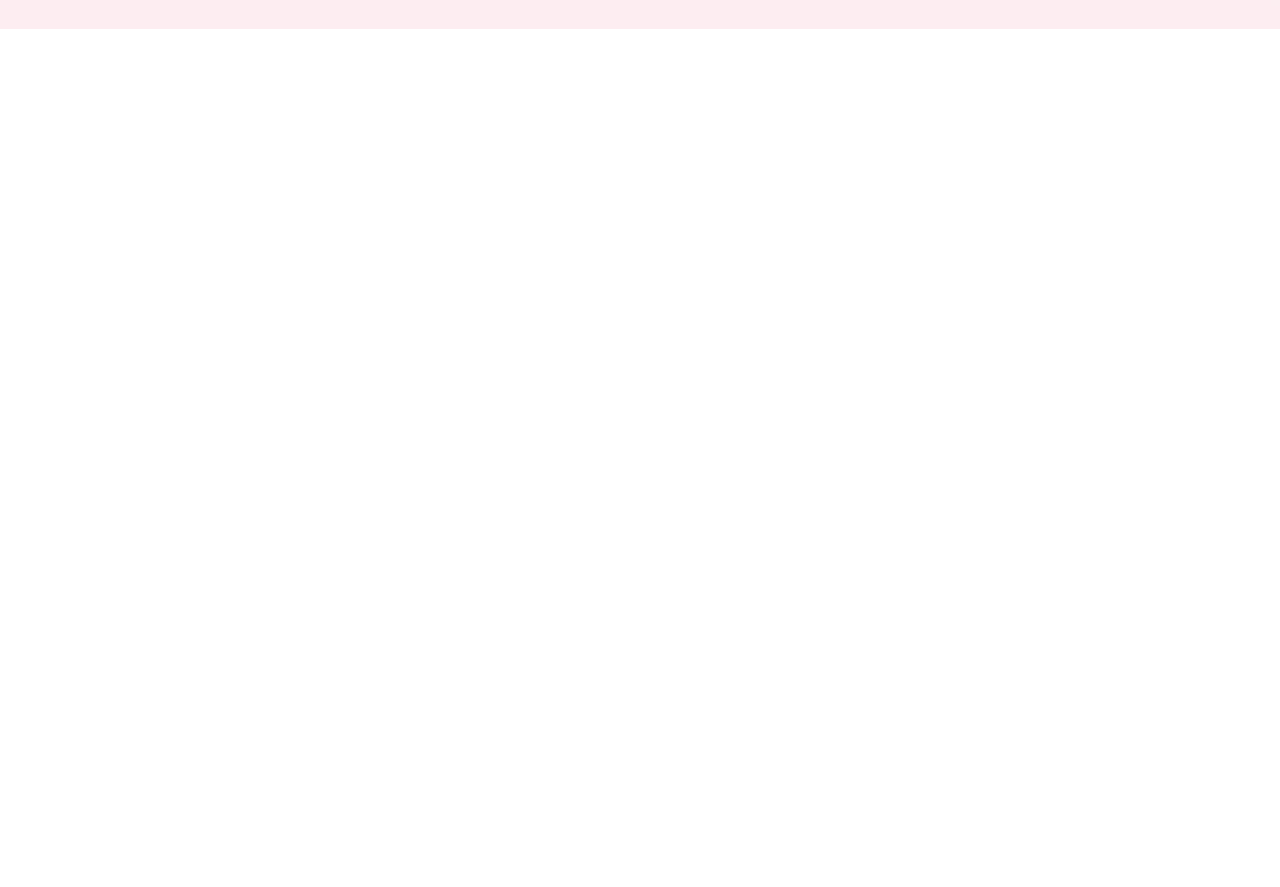
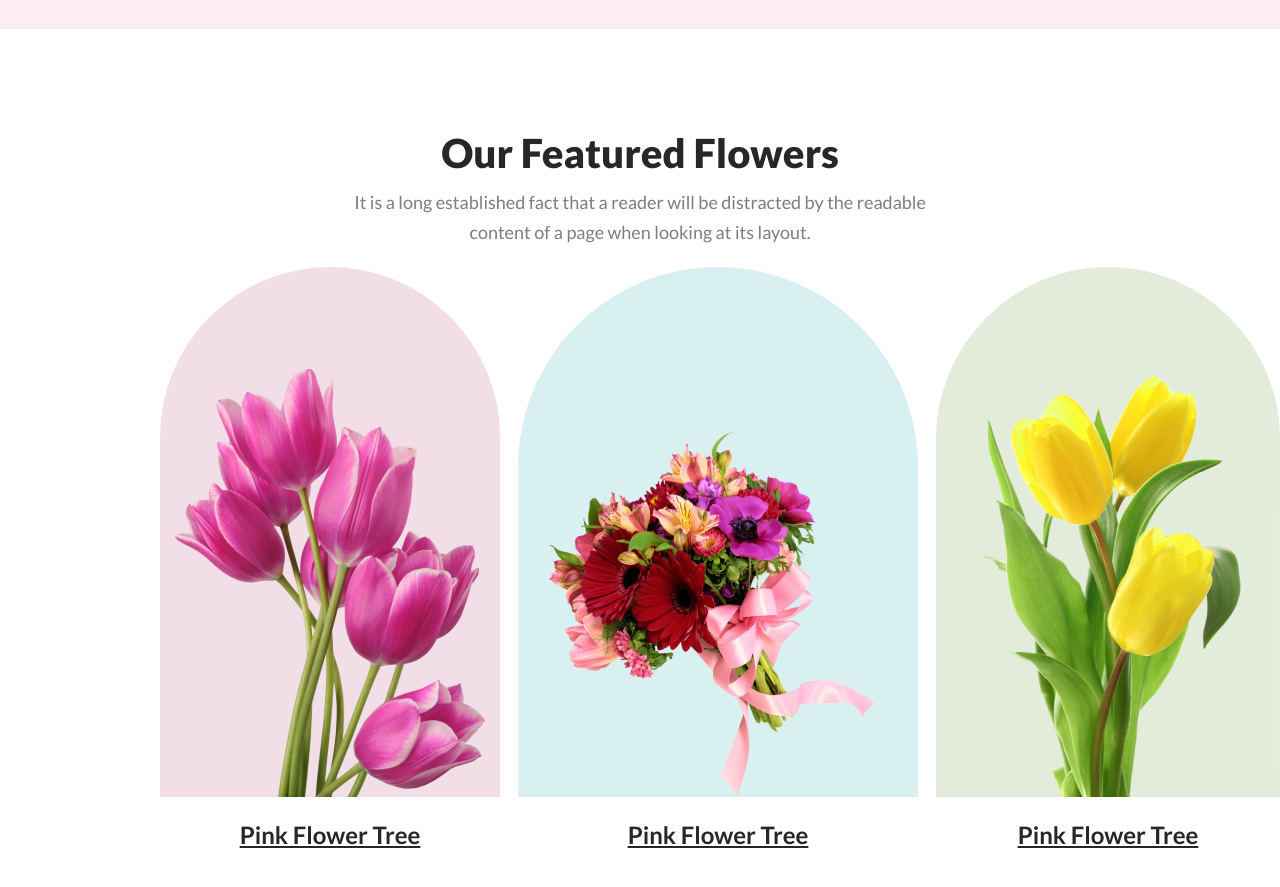
Before and after one commit to arif-05/flower-shop, a plain HTML site: page index.html in a window 1280 px wide. Shown: the part 503-1390 px from the top of the page. Before the commit the page ends 800 px from the top, so only its background shows below. Drawn offline with Linux system fonts and the light colour scheme.

Commit message:
flower section done

```diff
--- a/index.html
+++ b/index.html
@@ -7,6 +7,8 @@
     <link rel="stylesheet" href="styles/style.css">
 </head>
 <body>
+
+    <!-- Header -->
     <header>
         <div class="container banner">
             <div class="banner-text">
@@ -24,5 +26,43 @@
         </div>
     </header>
 
+    <!-- Flower section -->
+
+    <section id="featured">
+
+        <div class="container">
+            <div class="section-heading">
+                <h2>Our Featured Flowers</h2>
+                <p>It is a long established fact that a reader will be distracted by the readable content of a page when looking at its layout.</p>
+            </div>
+            <div class="section-content">
+                <!-- (.flower>.flower-img>img+p)*3 -->
+                <div class="flower">
+                    <div class="flower-img pink">
+                        <img src="Flower Asset/pngwing 6.png" alt="">
+
+                    </div>
+                    <p>Pink Flower Tree</p>
+                </div>
+                <div class="flower">
+                    <div class="flower-img blue">
+                        <img src="Flower Asset/pngwing 5.png" alt="">
+
+                    </div>
+                    <p>Pink Flower Tree</p>
+                </div>
+                <div class="flower">
+                    <div class="flower-img green">
+                        <img src="Flower Asset/pngwing 7.png" alt="">
+
+                    </div>
+                    <p>Pink Flower Tree</p>
+                </div>
+            </div>
+        </div>
+
+    </section>
+
+
 </body>
 </html>
--- a/styles/style.css
+++ b/styles/style.css
@@ -20,6 +20,15 @@ letter-spacing: 0%;
 text-align: left;
 }
 
+.container{
+    width: 75%;
+    max-width: 1440px;
+    margin: 0 auto;
+    /* display: flex; */
+
+}
+
+
 button{
  border-radius: 8px;
 
@@ -33,6 +42,30 @@ letter-spacing: 0%;
 text-align: left;
 padding: 15px 20px;
 /* margin-top: 20px; */
+cursor: pointer;
+transition: all 1s;
+}
+
+button:hover{
+ background: yellowgreen;
+}
+
+.section-heading{
+    max-width: 594px;
+    margin: 20px auto;
+}
+.section-heading h2{
+ color: rgb(39, 39, 39);
+font-size: 40px;
+font-weight: 800;
+line-height: 48px;
+letter-spacing: 0%;
+text-align: center;
+margin: 10px;
+
+}
+.section-heading p{
+    text-align: center;
 }
 
 
@@ -43,13 +76,7 @@ header{
      background: rgba(229, 84, 115, 0.1);
 }
 
-.container{
-    width: 75%;
-    max-width: 1440px;
-    margin: 0 auto;
-    /* display: flex; */
 
-}
 
 .banner{
     display: flex;
@@ -76,3 +103,60 @@ text-align: left;
     width: 100%;
     vertical-align: middle;
 }
+
+/* Feature section */
+
+#featured{
+    padding: 80px 0;
+}
+
+.section-content{
+    display: flex;
+    justify-content: space-between;
+    gap: 18px;
+    align-items: end;
+    /* text-align: center; */
+
+}
+
+
+.section-content .flower .flower-img{
+    border-radius: 300px 300px 0px 0px;
+
+    background: rgba(167, 33, 98, 0.15);
+    height: 530px;
+    display: flex;
+    align-items: end;
+
+}
+.section-content .flower .flower-img img{
+    padding: 60px 15px 0px 15px;
+}
+
+.section-content .flower .pink{
+    border-radius: 300px 300px 0px 0px;
+
+    background: rgba(167, 33, 98, 0.15);
+}
+.section-content .flower .blue{
+    border-radius: 300px 300px 0px 0px;
+
+background: rgba(5, 151, 160, 0.15);
+
+}
+.section-content .flower .green{
+    border-radius: 300px 300px 0px 0px;
+
+background: rgba(71, 125, 17, 0.15);
+}
+
+.section-content .flower p{
+color: rgb(39, 39, 39);
+font-size: 24px;
+font-weight: 700;
+line-height: 35px;
+letter-spacing: 0%;
+text-align: center;
+text-decoration-line: underline;
+margin-top: 20px;
+}
```
